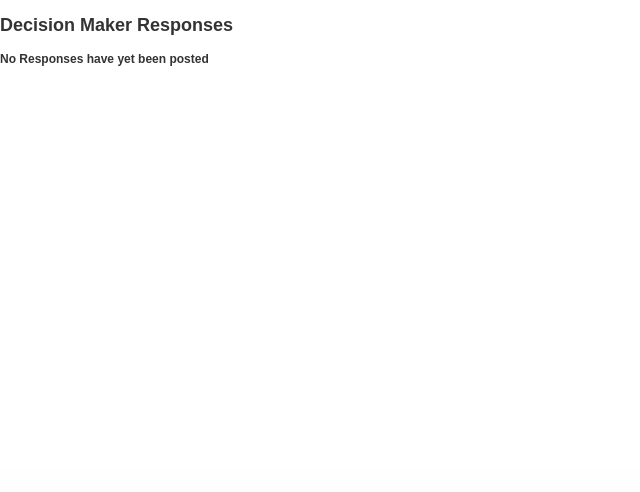
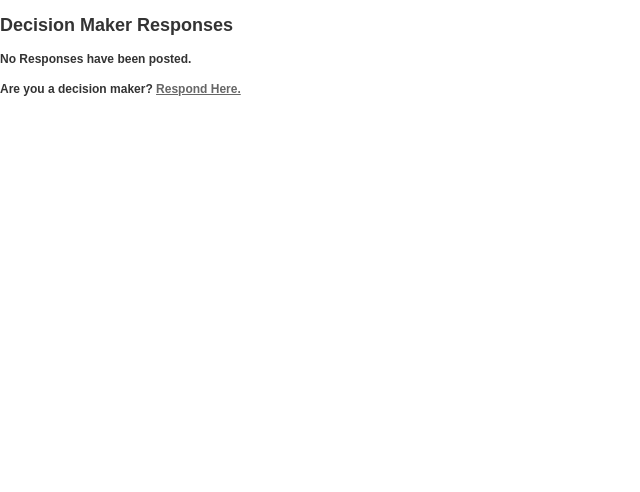
Before and after one commit to hackforchange/GreatDebate, a Django app: template greatdebate/templates/responses_widget.html in a window 1280 px wide. Shown: the top 492 px of the page, without its empty margins (0-640 px from the left). Run offline with Django 3.2, Linux system fonts and the light colour scheme; the template is opened without the code that fills it, so the values that code supplies are empty.

Commit message:
fixed dm widget embed and styles

```diff
--- a/greatdebate/apps/campaigns/views.py
+++ b/greatdebate/apps/campaigns/views.py
@@ -51,8 +51,8 @@ def save_campaign(request):
       except DecisionMaker.DoesNotExist:
         continue
       campaign.decision_maker.add(dm)
-    response_iframe = '<iframe src="%sresponses/?campaign_id=%s" scrolling="no" frameboarder="0"></iframe>' % (settings.URL_ROOT, campaign.id)
-    takeaction_iframe = '<iframe src="%sbutton/?campaign_id=%s" width="90" width="150" scrolling="no" frameborder="0"></iframe>' % (settings.URL_ROOT, campaign.id)
+    response_iframe = '<iframe src="%sresponses/?campaign_id=%s" height="200" height="200" scrolling="no" frameborder="0"></iframe>' % (settings.URL_ROOT, campaign.id)
+    takeaction_iframe = '<iframe src="%sbutton/?campaign_id=%s" height="90" width="150" scrolling="no" frameborder="0"></iframe>' % (settings.URL_ROOT, campaign.id)
     return render_to_response('create_campaign.html', {'takeaction_iframe': takeaction_iframe, 'response_iframe': response_iframe}, context_instance=RequestContext(request))
 
 def button_html(request):
--- a/greatdebate/templates/responses_widget.html
+++ b/greatdebate/templates/responses_widget.html
@@ -1,13 +1,23 @@
 <!DOCTYPE html PUBLIC "-//W3C//DTD XHTML 1.0 Transitional//EN" "http://www.w3.org/TR/xhtml1/DTD/xhtml1-transitional.dtd">
 
-<html xmlns="http://www.w3.org/1999/xhtml">
+<html xmlns="http://www.w3.org/1999/xhtml" style="background:none;">
   <head>
     <meta http-equiv="Content-Type" content="text/html; charset=utf-8" />
     <title>Great Debate</title>
     <link href="/media/css/style.css" rel="stylesheet" type="text/css" />
+    <style type="text/css">
+      div {
+        background-attachment: fixed;
+        background-image: url("/media/images/graygradient.gif");
+        background-position: center bottom;
+        background-repeat: repeat-x;
+        height: 100%;
+      }
+    </style>
   </head>
-  <body style="width:250px;height:200px;">
+  <body style="width:250px;height:200px;background:none;">
     <h2 style="font-size:18px;">Decision Maker Responses</h2>
+    <div>
     {% if responses %}
       {% for response in responses %}
         <h4 style="font-size: 12px;">
@@ -18,8 +28,14 @@
         </h4>
       {% endfor %}
     {% else %}
-      <h4 style="font-size:12px;">No Responses have yet been posted</h4>
+      <h4 style="font-size:12px;">No Responses have been posted.</h4>
     {% endif %}
-
+      <h4 style="font-size:12px;">
+        Are you a decision maker?
+        <a href="{{ base_url }}respond/" target="_blank">
+          Respond Here.
+        </a>
+      </h4>
+    </div>
   </body>
 </html>
```
